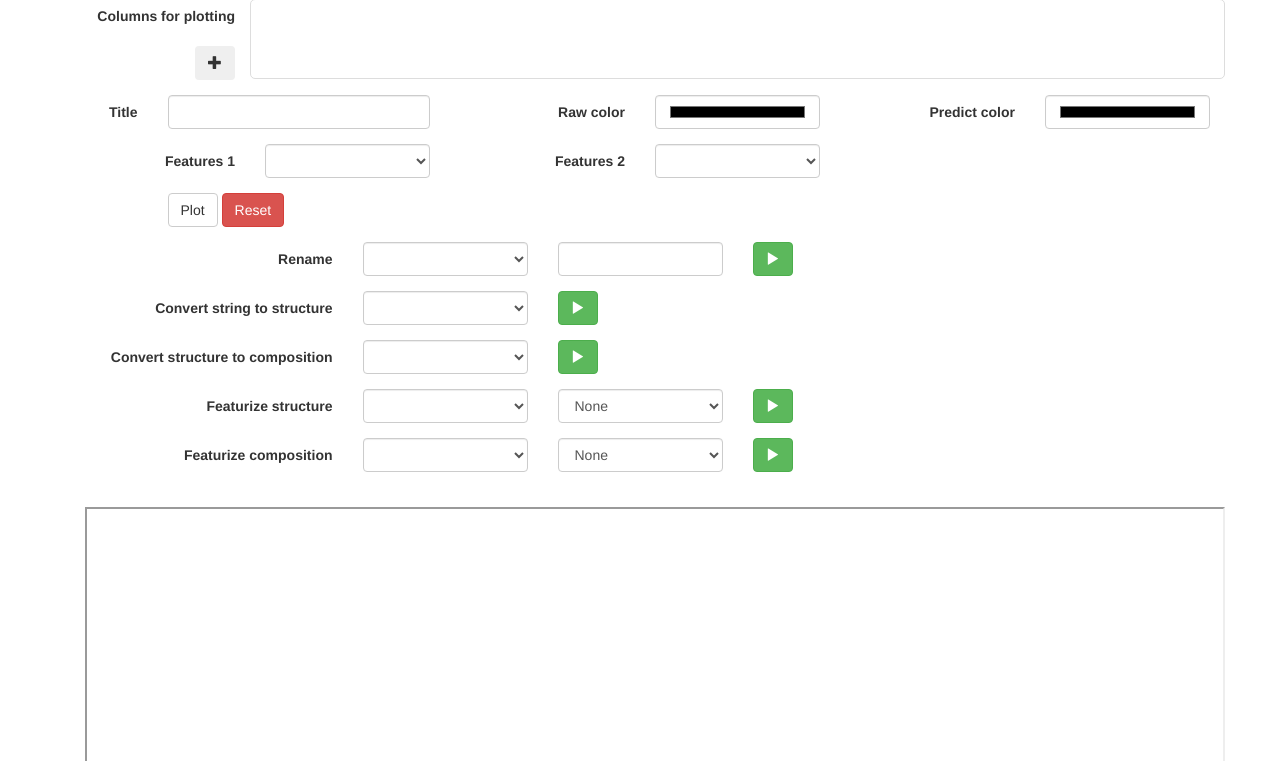
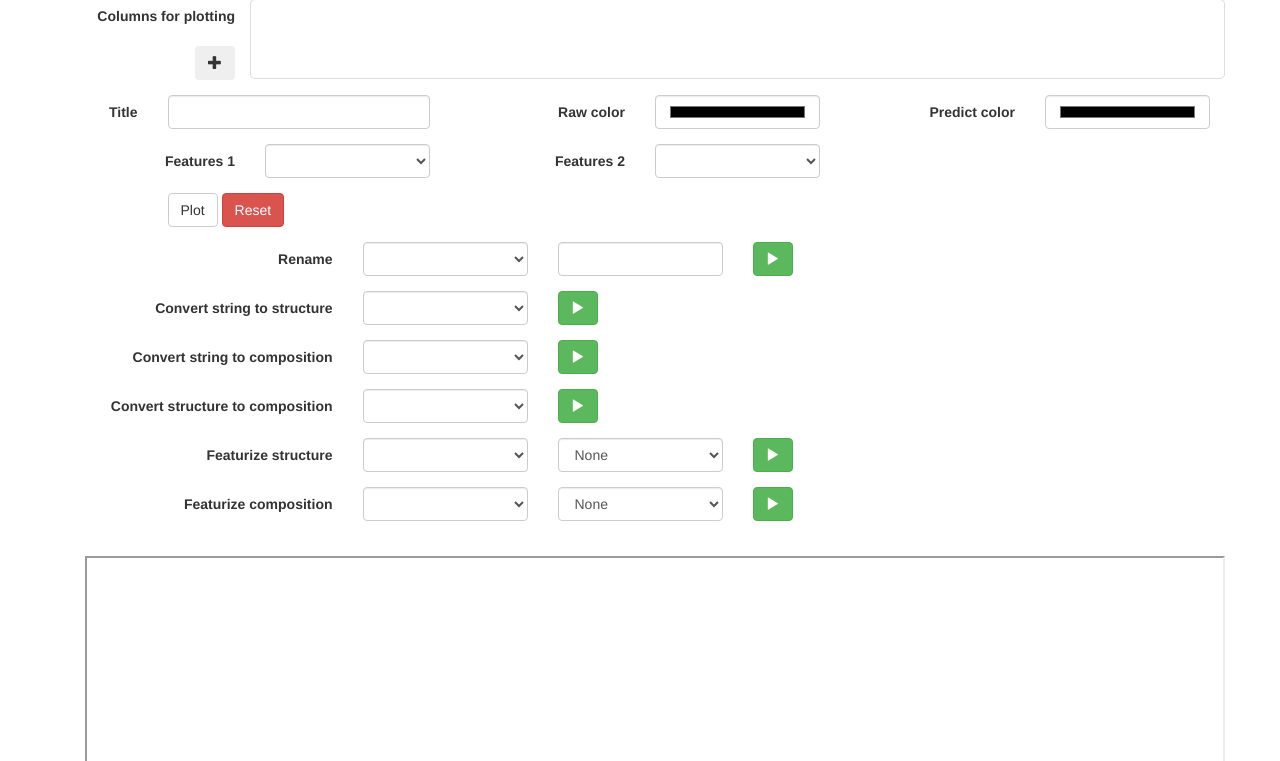
Before and after one commit to oysw/data-center-web, a Django app: template templates/draw.html in a window 1280 px wide, after a click on "Uploaded Data". Shown: the part 236-997 px from the top of the page. Run offline with Django 3.2, Linux system fonts and the light colour scheme; the template is opened without the code that fills it: most values are stand-ins (such as "Sample title", 1, 10 or a date in 2020); data that the repository does not hold is empty; some libraries are stand-ins or nearby versions.

Commit message:
Add function

```diff
--- a/templates/draw.html
+++ b/templates/draw.html
@@ -175,6 +175,27 @@
                     <div class="form-group">
                         <label class="col-lg-3 control-label">Convert string to structure</label>
                         <input type="hidden" name="featurizer" value="strToStructure">
+                        <div class="col-lg-2">
+                            <select name="targetColumn" class="form-control"></select>
+                        </div>
+                        <div class="col-lg-1">
+                            <button class="btn btn-success" type="button" onclick="featurize(this.parentNode.parentNode.parentNode)">
+                                <span class="glyphicon glyphicon-play"></span>
+                            </button>
+                        </div>
+                        <div class="col-lg-2">
+                            <div class="progress" style="display: none">
+                                <div class="progress-bar progress-bar-striped active" role="progressbar" aria-valuenow="100" aria-valuemin="0" aria-valuemax="100" style="width: 100%">
+                                    <span>Processing</span>
+                                </div>
+                            </div>
+                        </div>
+                    </div>
+                </form>
+                <form class="form-horizontal">
+                    <div class="form-group">
+                        <label class="col-lg-3 control-label">Convert string to composition</label>
+                        <input type="hidden" name="featurizer" value="strToComposition">
                         <div class="col-lg-2">
                             <select name="targetColumn" class="form-control"></select>
                         </div>
```
Also changed, not shown: core/pre_process.py (+7 -1 lines), templates/upload.html (+14 -0 lines).
